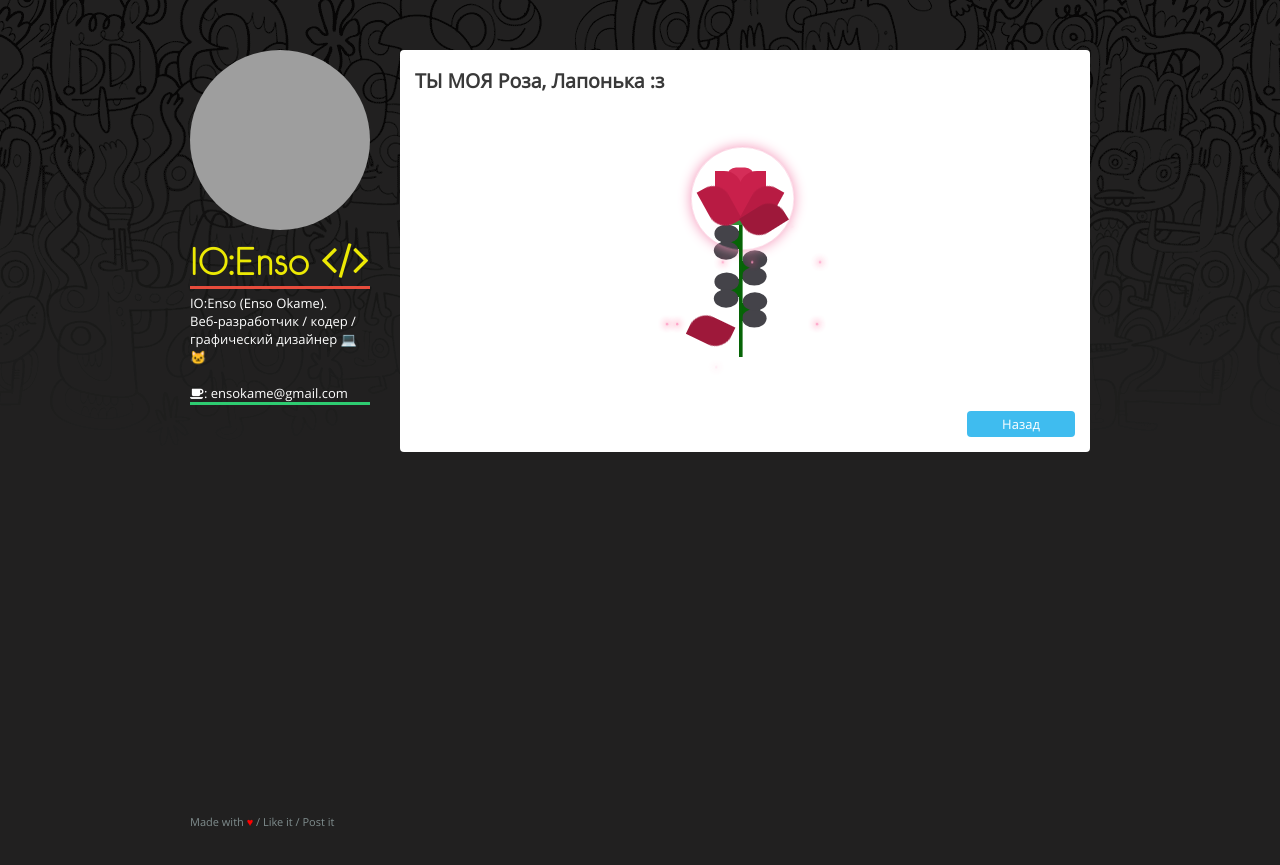
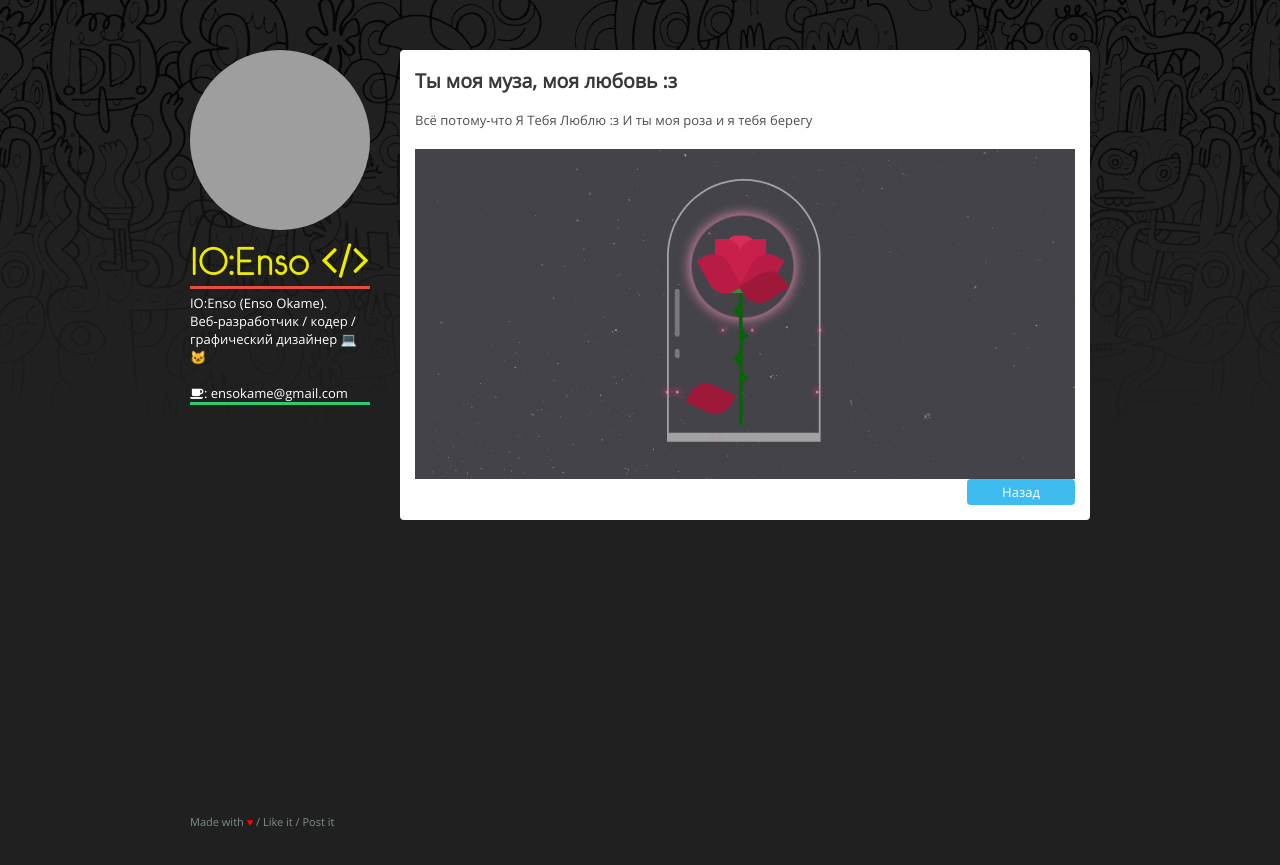
Before and after one commit to IOEnso/ioenso.github.io, a Jekyll site: the page built from Love/Rose.html, in a window 1280 px wide. Shown: the top 865 px of the page. Built offline with Jekyll 4.4.1, drawn with Linux system fonts in a browser that asks for light colours; grey boxes are pictures that could not be loaded.

Commit message:
Update Rose.html

```diff
--- a/Love/Rose.html
+++ b/Love/Rose.html
@@ -1,8 +1,10 @@
 ---
 layout: page
-title: ТЫ МОЯ Роза, Лапонька :з
+title: Ты моя муза, моя любовь :з
 ---
+<p>Всё потому-что Я Тебя Люблю :з И ты моя роза и я тебя берегу</p>
 <link href="rose.css" rel="stylesheet">
+<div class="space-pt">
 <div class="container">
 	<div class="glass"></div>
 	<div class="thorns">
@@ -38,3 +40,4 @@
 		<div></div>
 	</div>
 </div>
+</div>
```
